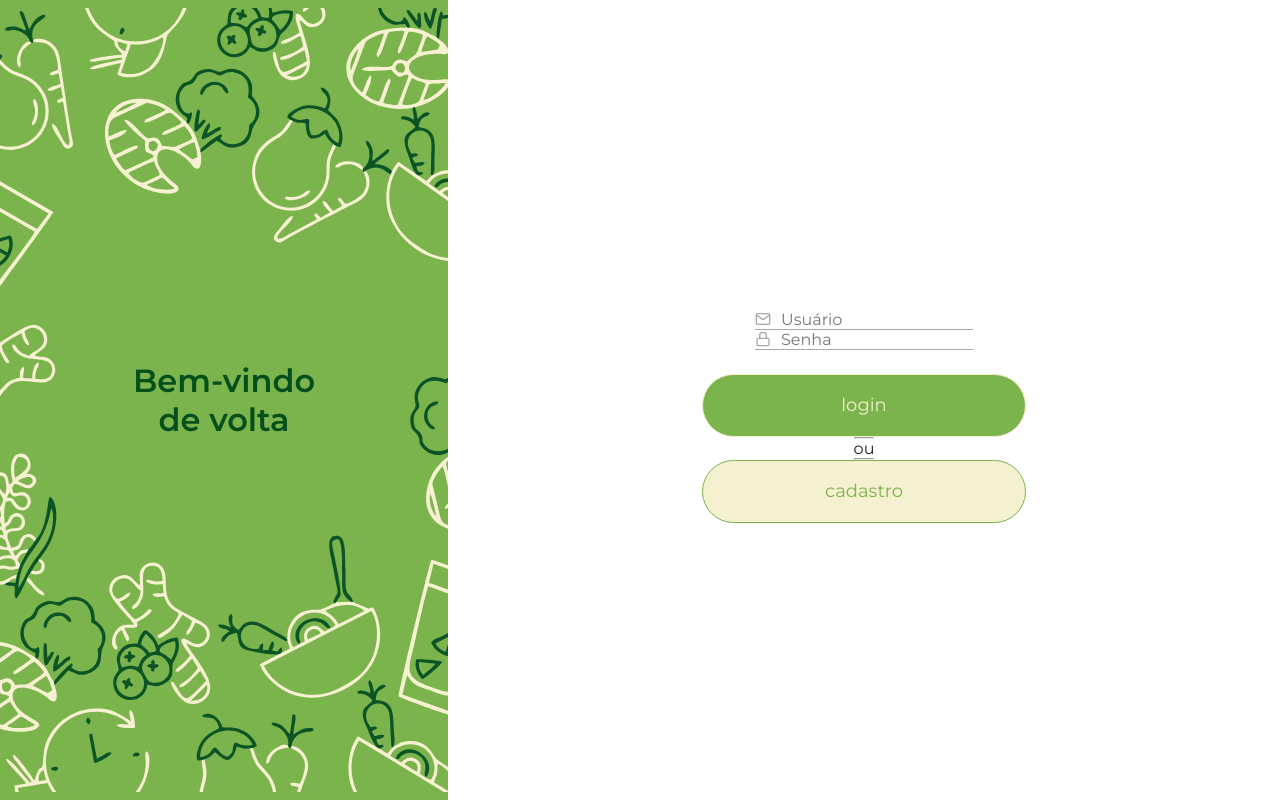
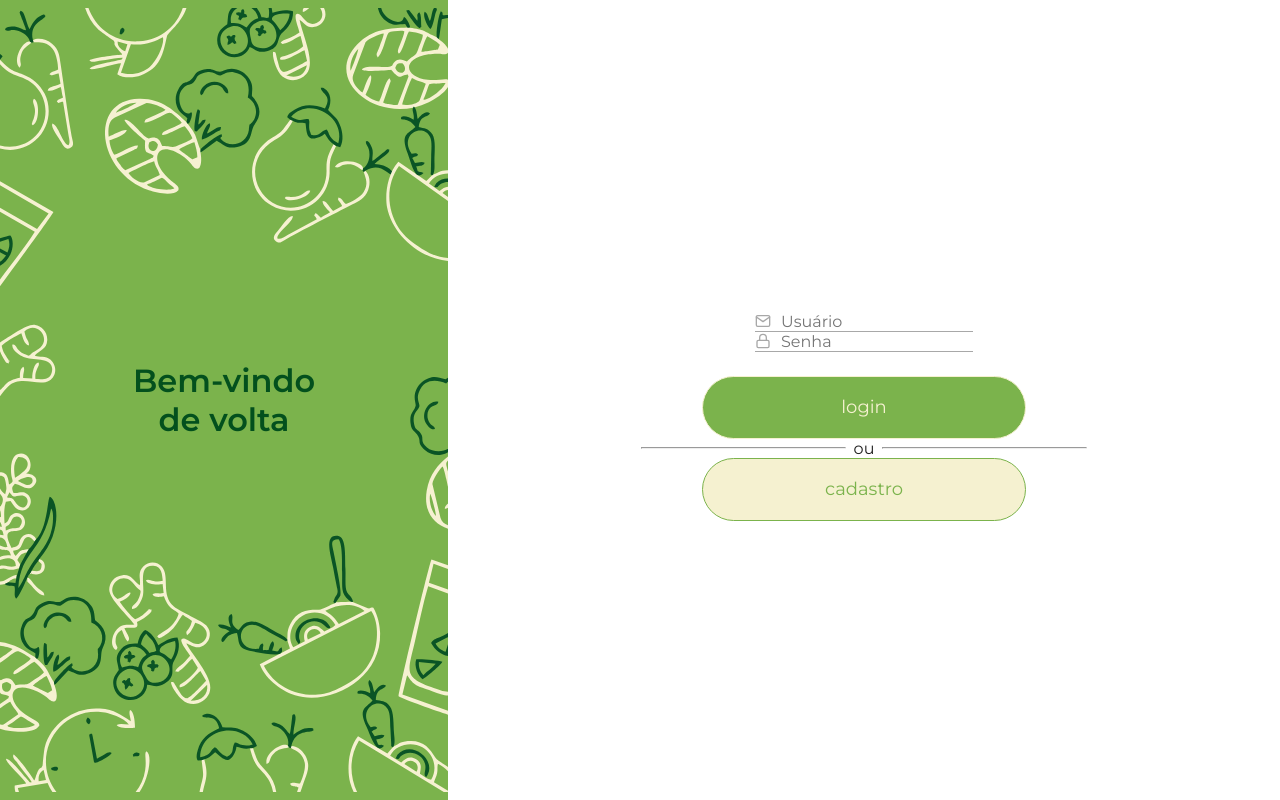
Before and after one commit to flp-ads/health-stay, a React (Create React App) app: page /login in a window 1280 px wide. Built offline with nearby package versions, Linux system fonts and the light colour scheme.

Commit message:
style: adjusting login screen

```diff
--- a/src/pages/Login/styles.js
+++ b/src/pages/Login/styles.js
@@ -63,6 +63,24 @@ export const Content = styled.div`
     font-size: 18px;
   }
 
+  .separator {
+      display: flex;
+      flex-direction: row;
+      justify-content: center;
+      align-items: center;
+
+      width: 80%;
+
+      p {
+          margin: 0 8px;
+      }
+
+      hr {
+          width: 40%;
+          height: 2px;
+      }
+  }
+
   @media (min-width: 768px) {
   }
 `;
```
